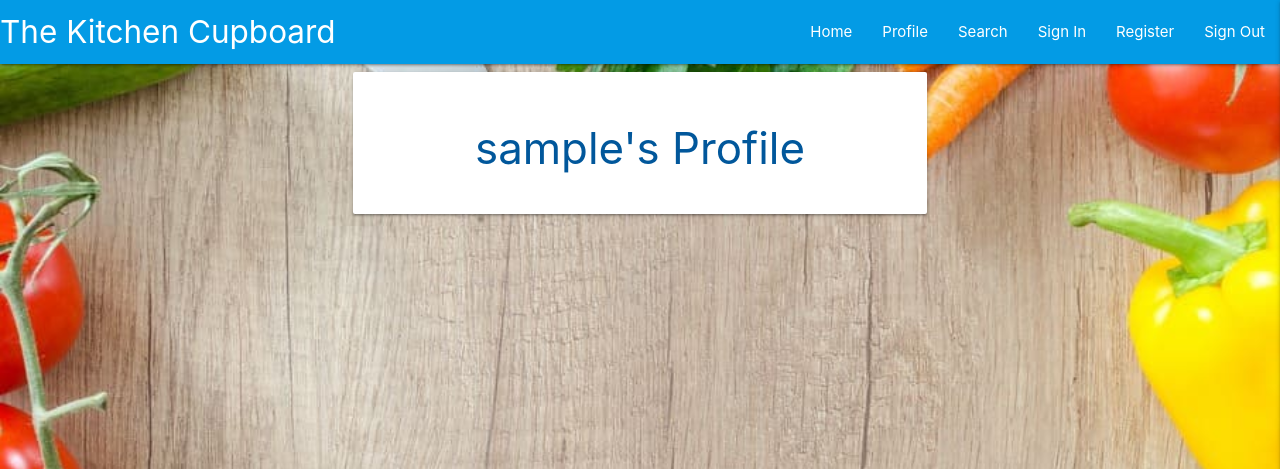
After one commit to LHarveyDev/lucy-mp3, a Flask app: page /profile/1 in a window 1280 px wide. The commit adds this page. Shown: the top 469 px of the page. Run offline with Flask 3, Linux system fonts and the light colour scheme; the visitor is signed in with stand-in values (Sample User, id 1); a database or web service that is not in the repository returns one stand-in record (values such as "Sample title"); some libraries are stand-ins or nearby versions.

Commit message:
Add profile page

```diff
--- a/app.py
+++ b/app.py
@@ -77,6 +77,26 @@ def signin():
     return render_template("signin.html")
 
 
+@app.route("/profile/<username>", methods=["GET", "POST"])
+def profile(username):
+    # grab the session user's username from db
+    username = mongo.db.users.find_one(
+        {"username": session["user"]})["username"]
+
+    if session["user"]:
+        return render_template("profile.html", username=username)
+
+    return redirect(url_for("signin"))
+
+
+@app.route("/signout")
+def signout():
+    # remove user from session cookie
+    flash("You have been logged out")
+    session.pop("user")
+    return redirect(url_for("signin"))
+
+
 if __name__ == "__main__":
     app.run(
         host=os.environ.get("IP"),
--- a/templates/base.html
+++ b/templates/base.html
@@ -21,10 +21,11 @@
 				<a href="#" data-target="mobile-demo" class="sidenav-trigger right"><i class="fas fa-bars"></i></a>
 				<ul class="right hide-on-med-and-down">
                     <li><a href="{{ url_for('home') }}">Home</a></li>
+                    <li><a href="{{ url_for('profile', username=session['user']) }}">Profile</a></li>
                     <li><a href="{{ url_for('search') }}">Search</a></li>
                     <li><a href="{{ url_for('signin') }}">Sign In</a></li>
                     <li><a href="{{ url_for('register') }}">Register</a></li>
-                    <li><a href="#">Sign Out</a></li>
+                    <li><a href="{{ url_for('signout') }}">Sign Out</a></li>
 				</ul>
 			</div>
 		</nav>
@@ -33,10 +34,11 @@
 		<ul class="sidenav" id="mobile-demo">
             <li><h4 class="center-align light-blue-text text-darken 4">The Kitchen Cupboard</h4></li>
             <li><a href="{{ url_for('home') }}">Home</a></li>
+            <li><a href="{{ url_for('profile', username=session['user']) }}">Profile</a></li>
             <li><a href="{{ url_for('search') }}">Search</a></li>
             <li><a href="{{ url_for('signin') }}">Sign In</a></li>
             <li><a href="{{ url_for('register') }}">Register</a></li>
-            <li><a href="#">Sign Out</a></li>
+            <li><a href="{{ url_for('signout') }}">Sign Out</a></li>
 		</ul>
 	</header>
 
--- /dev/null
+++ b/templates/profile.html
@@ -0,0 +1,14 @@
+{% extends "base.html" %}
+{% block content %}
+
+    <div class="row">
+        <div class="col s12 m8 offset-m2">
+            <div class="card-panel">
+                <h3 class="center-align light-blue-text text-darken-4">
+                    {{ username }}'s Profile
+                </h3>
+            </div>
+        </div>
+    </div>
+
+{% endblock %}
--- a/templates/search.html
+++ b/templates/search.html
@@ -2,10 +2,10 @@
 {% block content %}
 
 <h1>The Kitchen Cupboard</h1>
-<p>Find a new recipe to try. You can search by name, cuisine or level of difficulty</p>
+<p>Delve into the Kitchen Cupboard to find a new recipe to try. You can search by name, cuisine or level of difficulty</p>
     <div class="row">
     <div class="input-field col s12">
-      <input id="keyword" type="text" class="validate">
+      <input id="keyword" name="keyword" type="text">
       <label for="keyword">Search</label>
     </div>
   </div>
```
